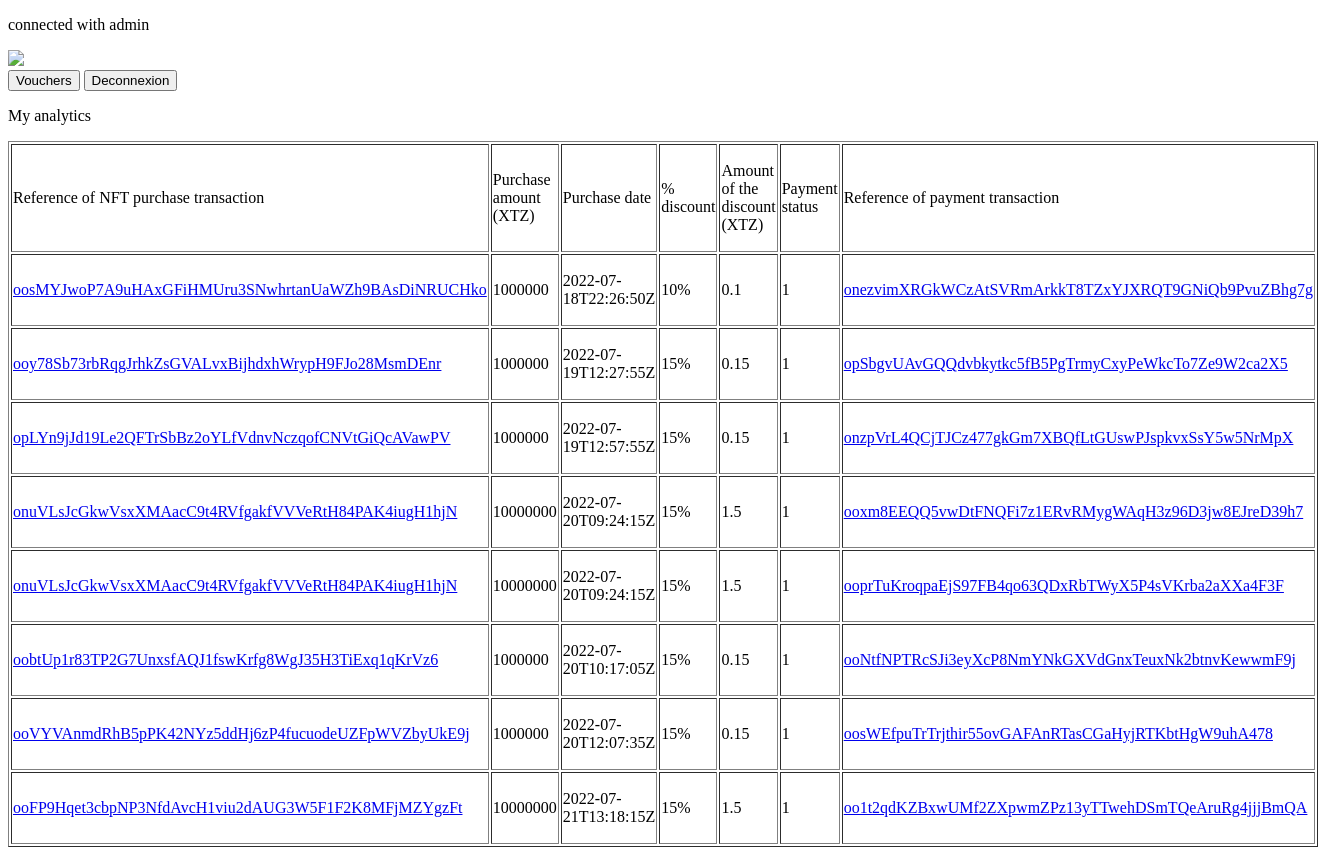
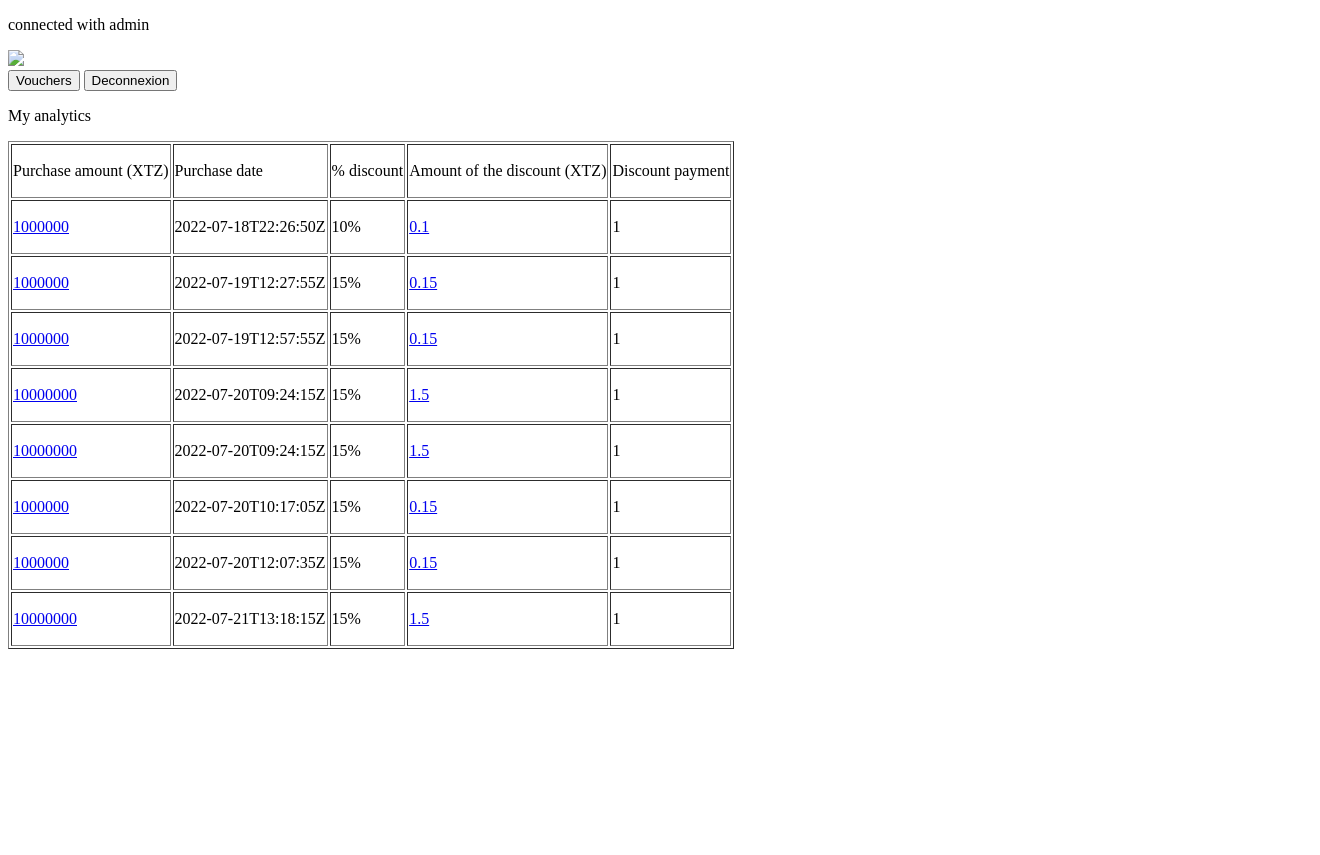
Before and after one commit to TalaoDAO/analytics, a Flask app: page /analytics/ in a window 1320 px wide. After the commit the page ends 649 px from the top, so only its background shows below. Run offline with Flask 2, Linux system fonts and the light colour scheme; a user stored in the database is signed in; data comes from the database, SQL or seed files in the repository; parts of the project's set-up code (start-up, migrations or seed data) failed here and were passed over.

Commit message:
modif home html

```diff
--- a/main.py
+++ b/main.py
@@ -22,7 +22,8 @@ app.permanent_session_lifetime = timedelta(minutes=15)
 qrcode = QRcode(app)
 PORT = 3000
 app.secret_key = "1269a3845acac85161e11e51e098ac6be52926635348e1c1c2ca23c141e3179b"
-DBPATH="/home/achille/analytics/database.db"
+#DBPATH="/home/achille/analytics/database.db"
+DBPATH="/home/achille1017/prog/tezotopia/database.db"
 
 
 async def verifyPresentation(vc):
@@ -152,8 +153,8 @@ def login(red):
     pattern['domain'] = 'http://' + IP
     # l'idee ici est de créer un endpoint dynamique
     red.set(id,  json.dumps(pattern))
-    #url = 'http://' + IP + ':' + str(PORT) +  '/analytics/endpoint/' + id +'?issuer=' + did_verifier
-    url = 'https://talao.co/analytics/endpoint/' + id +'?issuer=' + did_verifier
+    url = 'http://' + IP + ':' + str(PORT) +  '/analytics/endpoint/' + id +'?issuer=' + did_verifier
+    #url = 'https://talao.co/analytics/endpoint/' + id +'?issuer=' + did_verifier
     html_string = """  <!DOCTYPE html>
         <html>
         <head>       <link rel="stylesheet" href="https://talao.co/analytics/style"><!--https://talao.co/analytics/style {{url_for('static', filename = 'style.css')}}-->
--- a/templates/home.html
+++ b/templates/home.html
@@ -18,23 +18,19 @@
       <div class="table">
       <table class="analyticsTable" border=1>
          <thead class="header">
-            <td><p class="line">Reference of NFT purchase transaction</p></td>
             <td><p class="line">Purchase amount (XTZ)</p></td>
             <td><p class="line">Purchase date</p></td>
             <td><p class="line">% discount</p></td>
             <td><p class="line">Amount of the discount (XTZ)</p></td>
-            <td><p class="line">Payment status</p></td>
-            <td><p class="line">Reference of payment transaction</p></td>
+            <td><p class="line">Discount payment</p></td>
          </thead>
          {% for row in rows %}
          <tr>
-            <td><a href="https://ghostnet.tzkt.io/{{row["hash"]}}">{{row["hash"]}}</a></td>
-            <td><p class="line">{{row["amount"]}}</p></td>
+            <td><a href="https://ghostnet.tzkt.io/{{row["hash"]}}" class="line">{{row["amount"]}}</a></td>
             <td><p class="line">{{row["date"]}}</p></td>
             <td><p class="line">{{row["discount"]}}</p></td>
-            <td><p class="line">{{row["amountDiscount"]}}</p></td>
+            <td><a href="https://ghostnet.tzkt.io/{{row["hashPayement"]}}" class="line">{{row["amountDiscount"]}}</a></td>
             <td><p class="line">{{ row["applied"]}}</p></td>
-            <td><a href="https://ghostnet.tzkt.io/{{row["hashPayement"]}}">{{row["hashPayement"]}}</a></td>
          </tr>
          {% endfor %}
       </table>
```
Also changed, not shown: json_data.json (+1 -1 lines), txTracker/model.py (+8 -2 lines).
